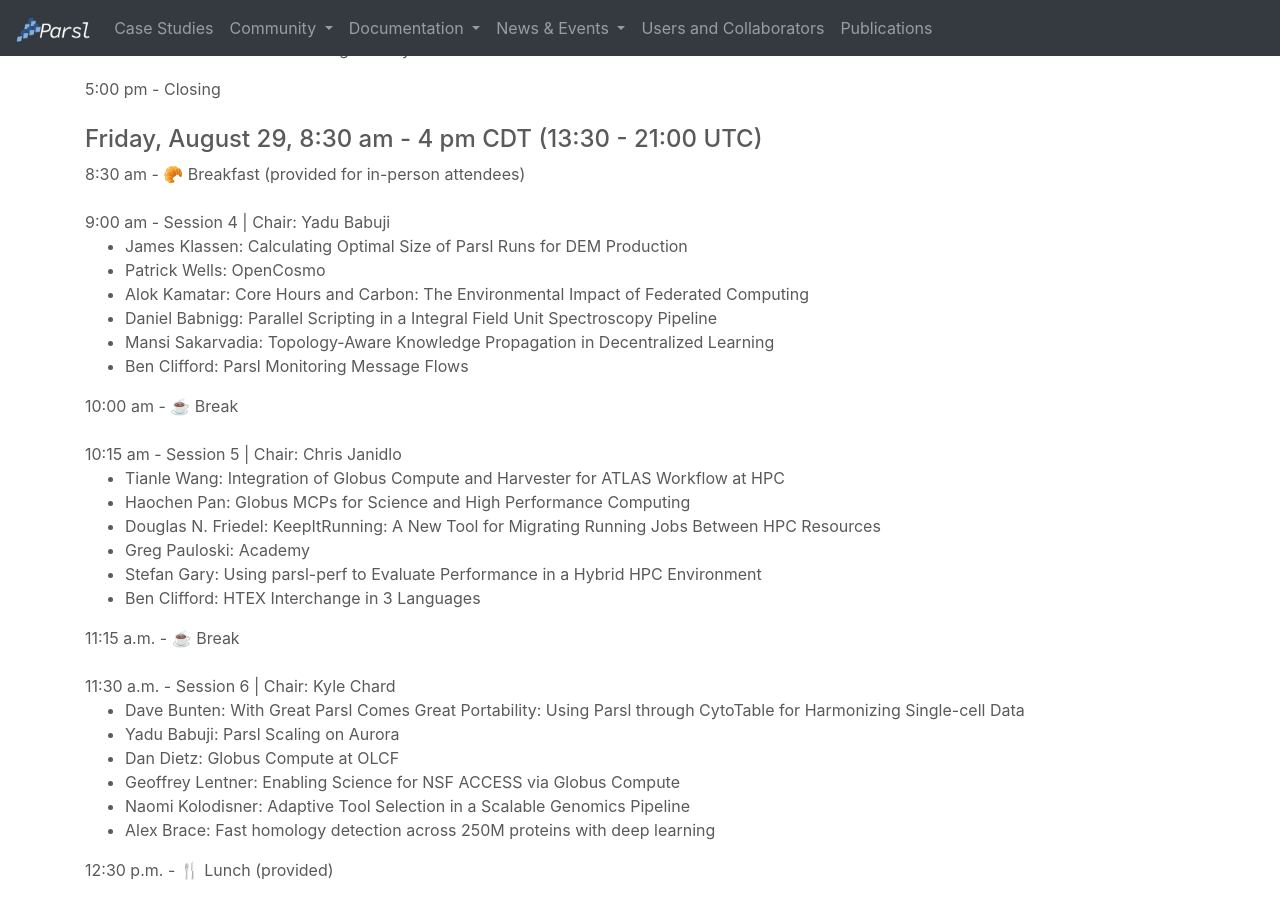
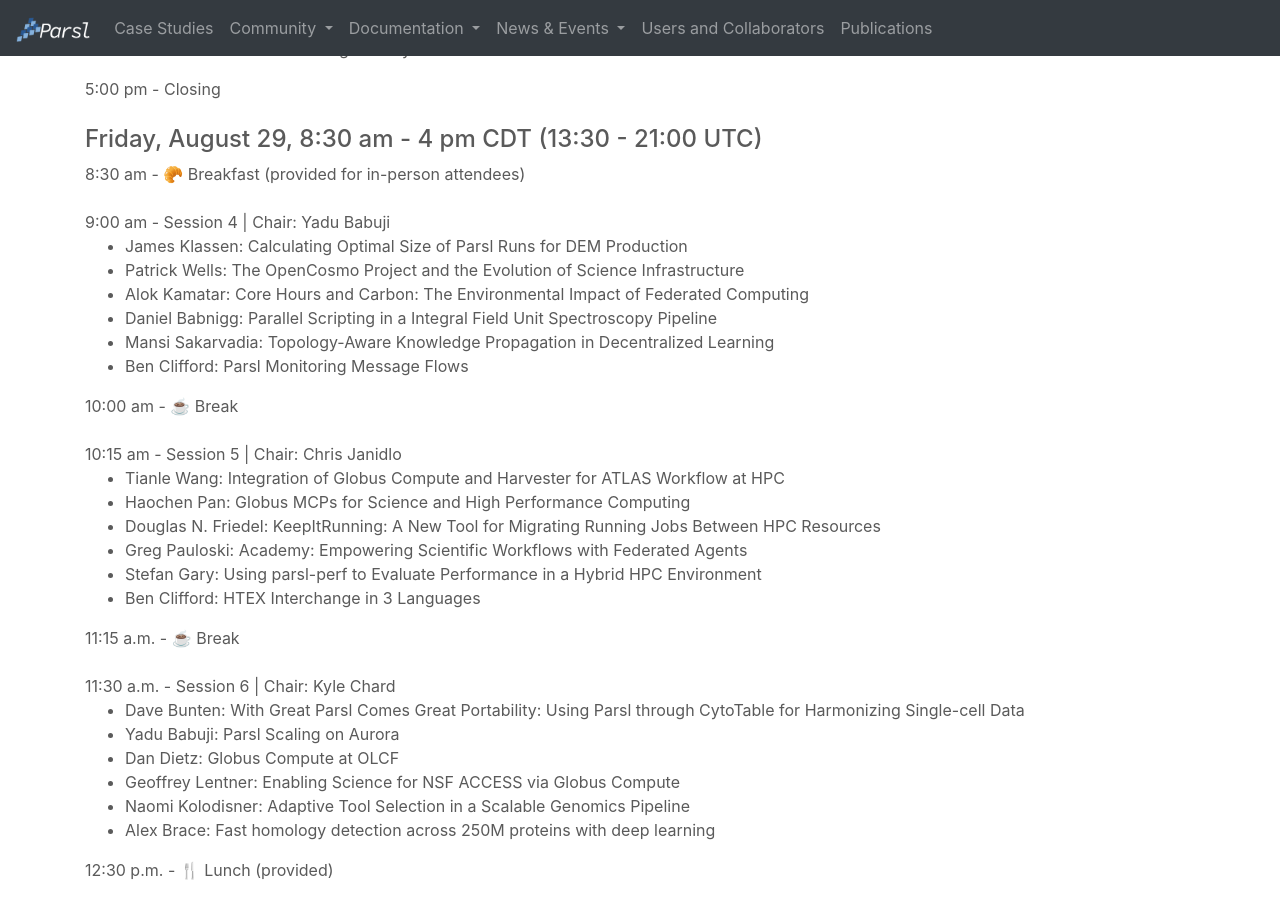
Before and after one commit to Parsl/parsl.github.io, a Jekyll site: the page built from parslfest/parslfest2025.html, in a window 1280 px wide and 900 px high, scrolled down 1942 px. Built offline with Jekyll 4.4.1, drawn with Linux system fonts in a browser that asks for light colours.

Commit message:
Update parslfest2025.html

```diff
--- a/parslfest/parslfest2025.html
+++ b/parslfest/parslfest2025.html
@@ -180,7 +180,7 @@
       9:00 am - Session 4 | Chair: Yadu Babuji
       <ul>
 		<li>James Klassen: Calculating Optimal Size of Parsl Runs for DEM Production</li>
-		<li>Patrick Wells: OpenCosmo</li>
+		<li>Patrick Wells: The OpenCosmo Project and the Evolution of Science Infrastructure</li>
 		<li>Alok Kamatar: Core Hours and Carbon: The Environmental Impact of Federated Computing</li>
 		<li>Daniel Babnigg: Parallel Scripting in a Integral Field Unit Spectroscopy Pipeline</li>
 		<li>Mansi Sakarvadia: Topology-Aware Knowledge Propagation in Decentralized Learning</li>
@@ -194,7 +194,7 @@
 		<li>Tianle Wang: Integration of Globus Compute and Harvester for ATLAS Workflow at HPC</li>
 		<li>Haochen Pan: Globus MCPs for Science and High Performance Computing</li>
 		<li>Douglas N. Friedel: KeepItRunning: A New Tool for Migrating Running Jobs Between HPC Resources</li>
-		<li>Greg Pauloski: Academy</li>
+		<li>Greg Pauloski: Academy: Empowering Scientific Workflows with Federated Agents</li>
 		<li>Stefan Gary: Using parsl-perf to Evaluate Performance in a Hybrid HPC Environment</li>
 		<li>Ben Clifford: HTEX Interchange in 3 Languages</li>
       </ul>
```
